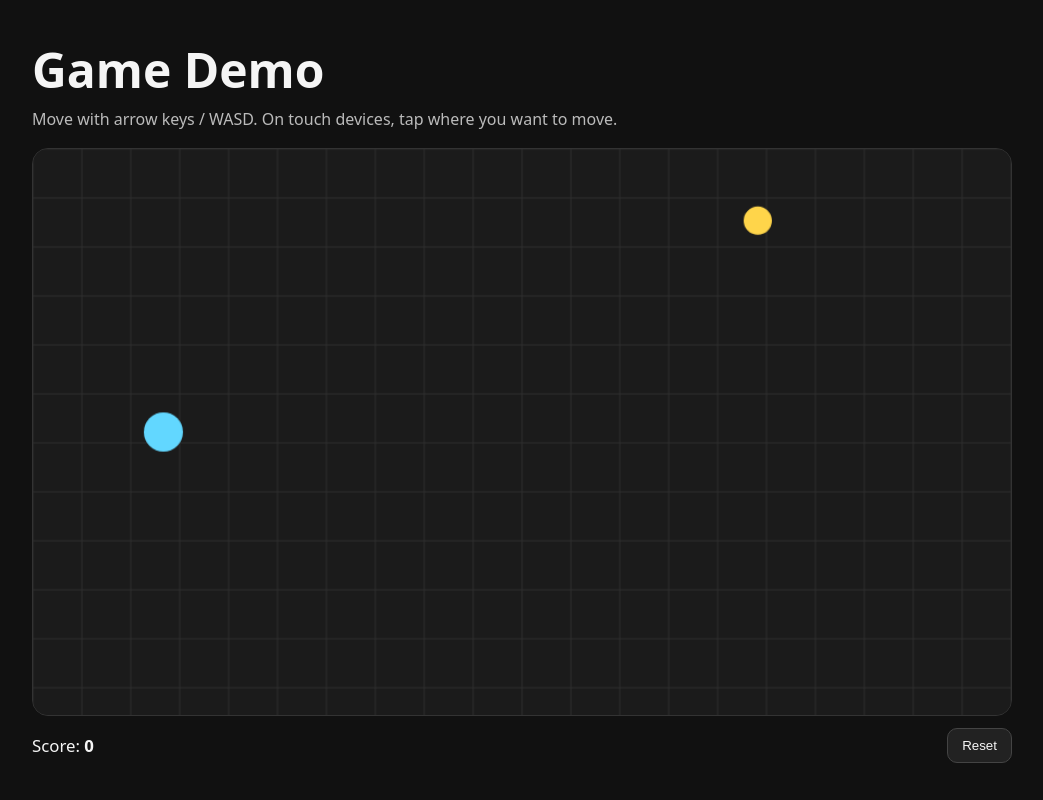
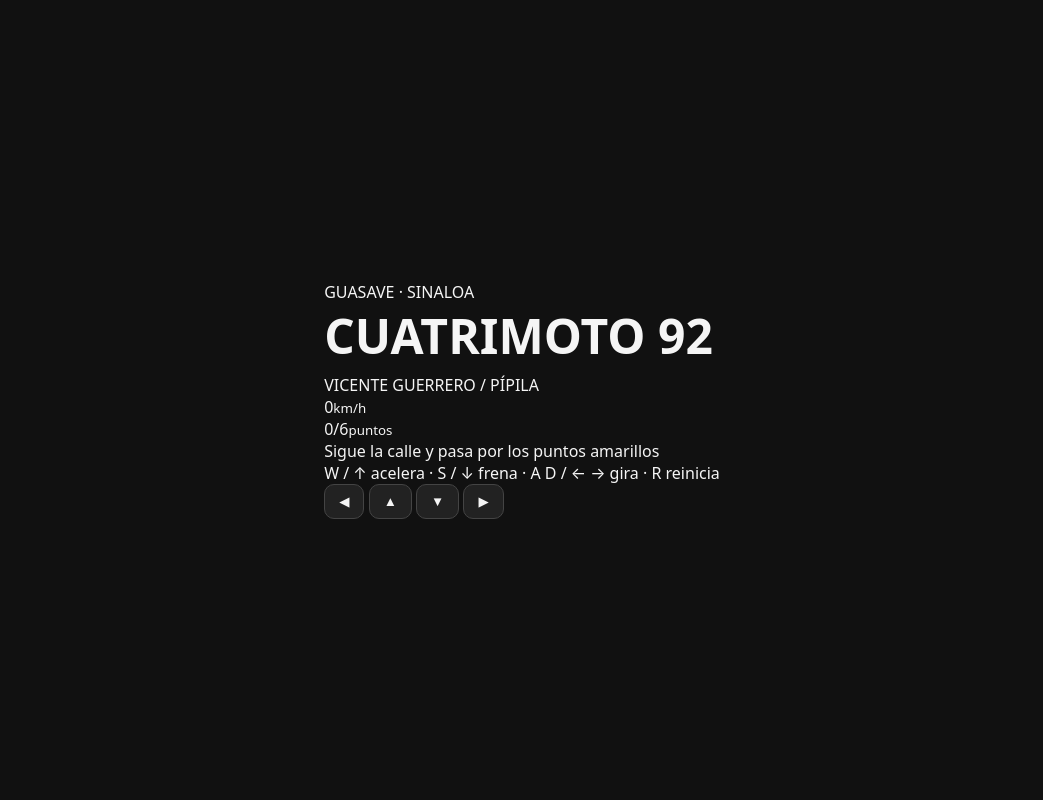
Before and after one commit to dh73/github-pages-game, a plain HTML site: page index.html in a window 1280 px wide. Shown: the whole page, without its empty margins (118-1161 px from the left). Drawn offline with nearby package versions, Linux system fonts and the light colour scheme.

Commit message:
Build Guasave ATV street game

```diff
--- a/index.html
+++ b/index.html
@@ -1,23 +1,43 @@
 <!doctype html>
-<html lang="en">
+<html lang="es">
 <head>
   <meta charset="utf-8">
-  <meta name="viewport" content="width=device-width, initial-scale=1">
-  <title>GitHub Pages Game Demo</title>
+  <meta name="viewport" content="width=device-width, initial-scale=1, viewport-fit=cover">
+  <meta name="theme-color" content="#17130c">
+  <title>Cuatrimoto 92 — Guasave</title>
+  <link rel="stylesheet" href="https://unpkg.com/leaflet@1.9.4/dist/leaflet.css">
   <link rel="stylesheet" href="style.css">
 </head>
 <body>
-  <main class="game-shell">
-    <header>
-      <h1>Game Demo</h1>
-      <p>Move with arrow keys / WASD. On touch devices, tap where you want to move.</p>
-    </header>
-    <canvas id="game" width="900" height="520" aria-label="Playable game demo"></canvas>
-    <div class="hud">
-      <span>Score: <strong id="score">0</strong></span>
-      <button id="reset" type="button">Reset</button>
-    </div>
+  <main id="game">
+    <div id="map" aria-label="Mapa jugable de Ayuntamiento 92, Guasave"></div>
+    <div class="sun-haze"></div>
+
+    <section class="top-hud" aria-live="polite">
+      <div>
+        <div class="eyebrow">GUASAVE · SINALOA</div>
+        <h1>CUATRIMOTO 92</h1>
+        <div class="street">VICENTE GUERRERO / PÍPILA</div>
+      </div>
+      <div class="meters">
+        <div><span id="speed">0</span><small>km/h</small></div>
+        <div><span id="checkpoints">0/6</span><small>puntos</small></div>
+      </div>
+    </section>
+
+    <div id="message" class="message">Sigue la calle y pasa por los puntos amarillos</div>
+
+    <div class="desktop-help">W / ↑ acelera · S / ↓ frena · A D / ← → gira · R reinicia</div>
+
+    <section class="touch-controls" aria-label="Controles táctiles">
+      <button class="control left" data-key="left" aria-label="Girar a la izquierda">◀</button>
+      <button class="control gas" data-key="gas" aria-label="Acelerar">▲</button>
+      <button class="control brake" data-key="brake" aria-label="Frenar">▼</button>
+      <button class="control right" data-key="right" aria-label="Girar a la derecha">▶</button>
+    </section>
   </main>
+
+  <script src="https://unpkg.com/leaflet@1.9.4/dist/leaflet.js"></script>
   <script src="game.js"></script>
 </body>
 </html>
```
